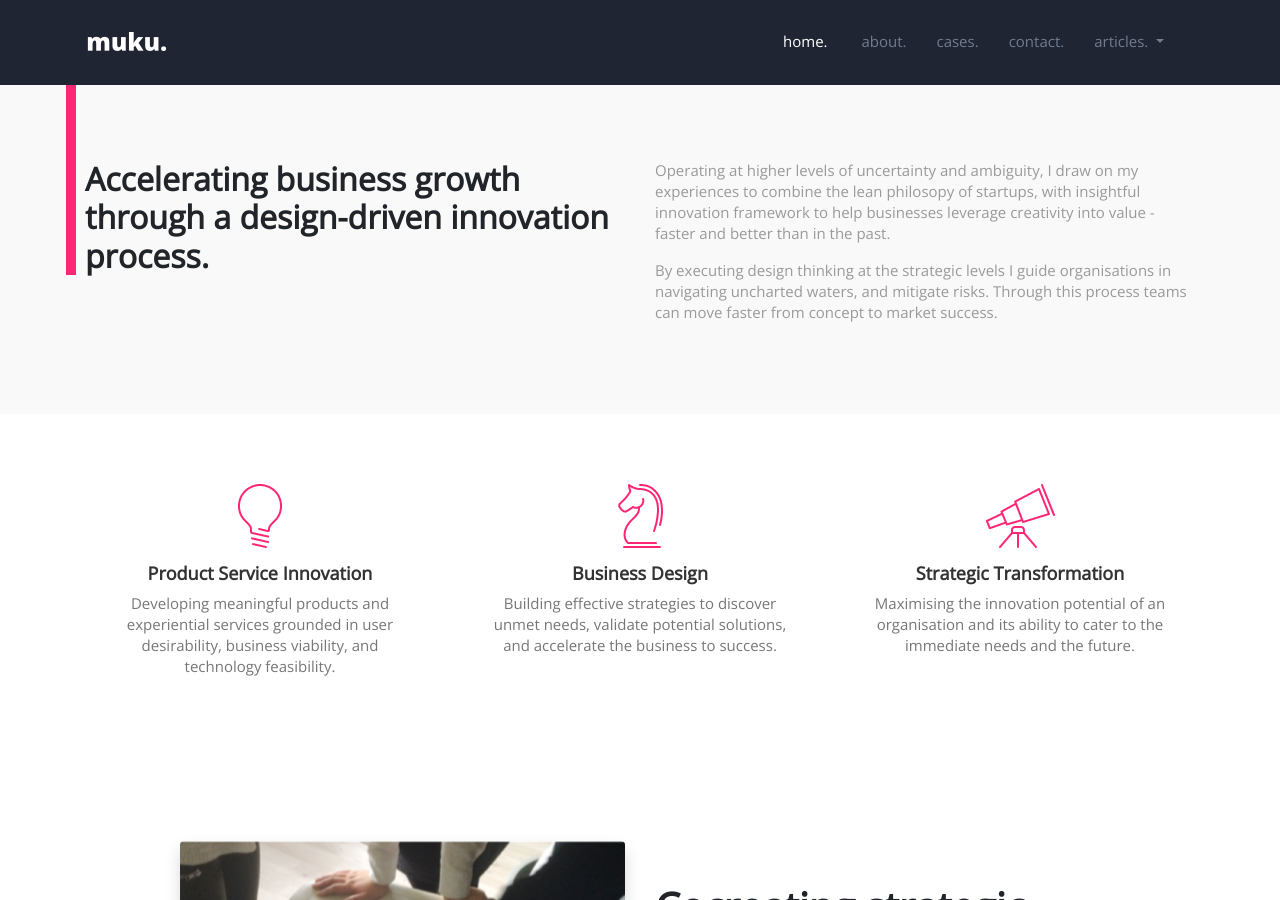
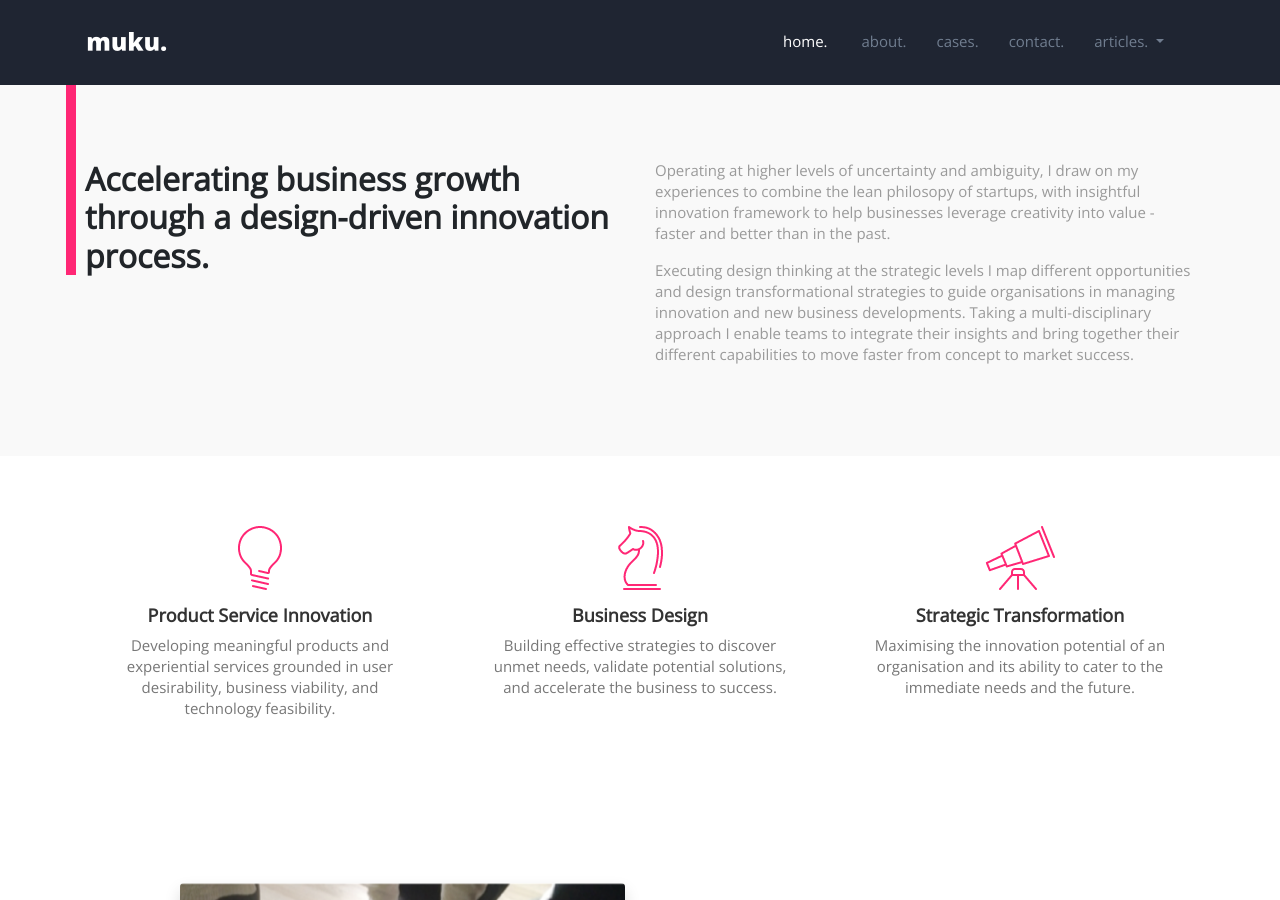
Before and after one commit to mukundkulur/mukundkulur.github.io, a Jekyll site: the page built from index.md, in a window 1280 px wide and 900 px high, scrolled down 506 px. Built offline with Jekyll 4.4.1, drawn with Linux system fonts in a browser that asks for light colours; nearby versions of some CDN libraries; library files that are not in the unit come from our copies; our own code applies the rules of GitHub Pages for plain Markdown files.

Commit message:
updated about section.

```diff
--- a/index.md
+++ b/index.md
@@ -64,7 +64,7 @@ About Section
 <div class="col-12 col-md-6">
 <p>Operating at higher levels of uncertainty and ambiguity, I draw on my experiences to combine the lean philosopy of startups, with insightful innovation framework to help businesses leverage creativity into value - faster and better than in the past.</p>
 
-<p>By executing design thinking at the strategic levels I guide organisations in navigating uncharted waters, and mitigate risks. Through this process teams can move faster from concept to market success.</p>
+<p>Executing design thinking at the strategic levels I map different opportunities and design transformational strategies to guide organisations in managing innovation and new business developments. Taking a multi-disciplinary approach I enable teams to integrate their insights and bring together their different capabilities to move faster from concept to market success. </p>
 </div>
 </div>
 <!-- End row -->
```
Also changed, not shown: 1 other file.
